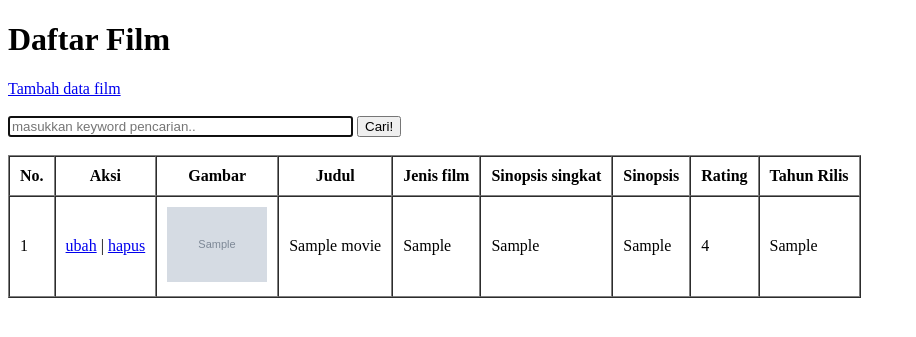
After one commit to JacobRahayaan/Final.Project-Web.Application, a PHP site: page /admin.php in a window 1280 px wide. The commit adds this page. Shown: the top 337 px of the page, without its empty margins (0-916 px from the left). Run offline with PHP 8.4, Linux system fonts and the light colour scheme; tables that the repository leaves empty or names only in its code hold one stand-in row (values such as "Sample post"); grey boxes marked "Sample" are stand-in pictures.

Commit message:
halaman admin

```diff
--- /dev/null
+++ b/admin.php
@@ -0,0 +1,67 @@
+<?php
+require 'functions.php';
+$movie = query("SELECT * FROM movie");
+
+// tombol cari ditekan
+if( isset($_POST["cari"]) ) {
+	$movie = cari($_POST["keyword"]);
+}
+
+?>
+<!DOCTYPE html>
+<html>
+<head>
+	<title>Halaman Admin</title>
+</head>
+<body>
+
+<h1>Daftar Film</h1>
+
+<a href="tambah.php">Tambah data film</a>
+<br><br>
+
+<form action="" method="post">
+
+	<input type="text" name="keyword" size="40" autofocus placeholder="masukkan keyword pencarian.." autocomplete="off">
+	<button type="submit" name="cari">Cari!</button>
+
+</form>
+
+<br>
+<table border="1" cellpadding="10" cellspacing="0">
+
+	<tr>
+		<th>No.</th>
+		<th>Aksi</th>
+		<th>Gambar</th>
+		<th>Judul</th>
+		<th>Jenis film</th>
+		<th>Sinopsis singkat</th>
+		<th>Sinopsis</th>
+		<th>Rating</th>
+		<th>Tahun Rilis</th>
+	</tr>
+
+	<?php $i = 1; ?>
+	<?php foreach( $movie as $row ) : ?>
+	<tr>
+		<td><?= $i; ?></td>
+		<td>
+			<a href="ubah.php?id=<?= $row["id"]; ?>">ubah</a> |
+			<a href="hapus.php?id=<?= $row["id"]; ?>" onclick="return confirm('yakin?');">hapus</a>
+		</td>
+		<td><img src="gambar/<?= $row["gambar"]; ?>" width="100"></td>
+		<td><?= $row["judul"]; ?></td>
+		<td><?= $row["jenis_film"]; ?></td>
+		<td><?= $row["sinopsis_singkat"]; ?></td>
+		<td><?= $row["sinopsis"]; ?></td>
+		<td><?= $row["rating"]; ?></td>
+		<td><?= $row["tahun_rilis"]; ?></td>
+	</tr>
+	<?php $i++; ?>
+	<?php endforeach; ?>
+
+</table>
+
+</body>
+</html>
--- /dev/null
+++ b/functions.php
@@ -0,0 +1,154 @@
+<?php
+// koneksi ke database
+$conn = mysqli_connect("localhost", "root", "", "final_project");
+
+
+function query($query) {
+	global $conn;
+	$result = mysqli_query($conn, $query);
+	$rows = [];
+	while( $row = mysqli_fetch_assoc($result) ) {
+		$rows[] = $row;
+	}
+	return $rows;
+}
+
+
+function tambah($data) {
+	global $conn;
+
+	$judul = htmlspecialchars($data["judul"]);
+	$jenis_film = htmlspecialchars($data["jenis_film"]);
+	$sinopsis_singkat = htmlspecialchars($data["sinopsis_singkat"]);
+	$sinopsis = htmlspecialchars($data["sinopsis"]);
+	$rating = htmlspecialchars($data["rating"]);
+	$tahun_rilis = htmlspecialchars($data["tahun_rilis"]);
+
+	// upload gambar
+	$gambar = upload();
+	if( !$gambar ) {
+		return false;
+	}
+
+	$query = "INSERT INTO movie
+				VALUES
+			  ('', '$judul', '$jenis_film', '$sinopsis_singkat', '$sinopsis', '$rating', '$tahun_rilis', '$gambar')
+			";
+	mysqli_query($conn, $query);
+
+	return mysqli_affected_rows($conn);
+}
+
+
+function upload() {
+
+	$namaFile = $_FILES['gambar']['name'];
+	$ukuranFile = $_FILES['gambar']['size'];
+	$error = $_FILES['gambar']['error'];
+	$tmpName = $_FILES['gambar']['tmp_name'];
+
+	// cek apakah tidak ada gambar yang diupload
+	if( $error === 4 ) {
+		echo "<script>
+				alert('pilih gambar terlebih dahulu!');
+			  </script>";
+		return false;
+	}
+
+	// cek apakah yang diupload adalah gambar
+	$ekstensiGambarValid = ['jpg', 'jpeg', 'png'];
+	$ekstensiGambar = explode('.', $namaFile);
+	$ekstensiGambar = strtolower(end($ekstensiGambar));
+	if( !in_array($ekstensiGambar, $ekstensiGambarValid) ) {
+		echo "<script>
+				alert('yang anda upload bukan gambar!');
+			  </script>";
+		return false;
+	}
+
+	// cek jika ukurannya terlalu besar
+	if( $ukuranFile > 1000000 ) {
+		echo "<script>
+				alert('ukuran gambar terlalu besar!');
+			  </script>";
+		return false;
+	}
+
+	// lolos pengecekan, gambar siap diupload
+	// generate nama gambar baru
+	$namaFileBaru = uniqid();
+	$namaFileBaru .= '.';
+	$namaFileBaru .= $ekstensiGambar;
+
+	move_uploaded_file($tmpName, 'gambar/' . $namaFileBaru);
+
+	return $namaFileBaru;
+}
+
+
+
+
+function hapus($id) {
+	global $conn;
+	mysqli_query($conn, "DELETE FROM movie WHERE id = $id");
+	return mysqli_affected_rows($conn);
+}
+
+
+function ubah($data) {
+	global $conn;
+
+	$id = $data["id"];
+	$judul = htmlspecialchars($data["judul"]);
+	$jenis_film = htmlspecialchars($data["jenis_film"]);
+	$sinopsis_singkat = htmlspecialchars($data["sinopsis_singkat"]);
+	$sinopsis = htmlspecialchars($data["sinopsis"]);
+	$rating = htmlspecialchars($data["rating"]);
+	$tahun_rilis = htmlspecialchars($data["tahun_rilis"]);
+	$gambarLama = htmlspecialchars($data["gambarLama"]);
+
+	// cek apakah user pilih gambar baru atau tidak
+	if( $_FILES['gambar']['error'] === 4 ) {
+		$gambar = $gambarLama;
+	} else {
+		$gambar = upload();
+	}
+
+
+	$query = "UPDATE movie SET
+				judul = '$judul',
+				jenis_film = '$jenis_film',
+				sinopsis_singkat = '$sinopsis_singkat',
+				sinopsis = '$sinopsis',
+				rating = '$rating',
+				sinopsis = '$sinopsis',
+				tahun_rilis = '$tahun_rilis'
+			  WHERE id = $id
+			";
+
+	mysqli_query($conn, $query);
+
+	return mysqli_affected_rows($conn);
+}
+
+
+function cari($keyword) {
+	$query = "SELECT * FROM movie
+				WHERE
+			  judul LIKE '%$keyword%'
+			";
+	return query($query);
+}
+
+
+
+
+
+
+
+
+
+
+
+
+?>
```
Also changed, not shown: hapus.php (added, +22 -0 lines), index.php (renamed from index.html, +22 -7 lines), login.php (added, +75 -0 lines), logout.php (added, +7 -0 lines), registrasi.php (added, +57 -0 lines), tambah.php (added, +81 -0 lines), ubah.php (added, +95 -0 lines), gambar/6661502aa4a20.jpeg (added), gambar/666151c118b6b.jpeg (added), gambar/6661552de1b82.jpeg (added).
